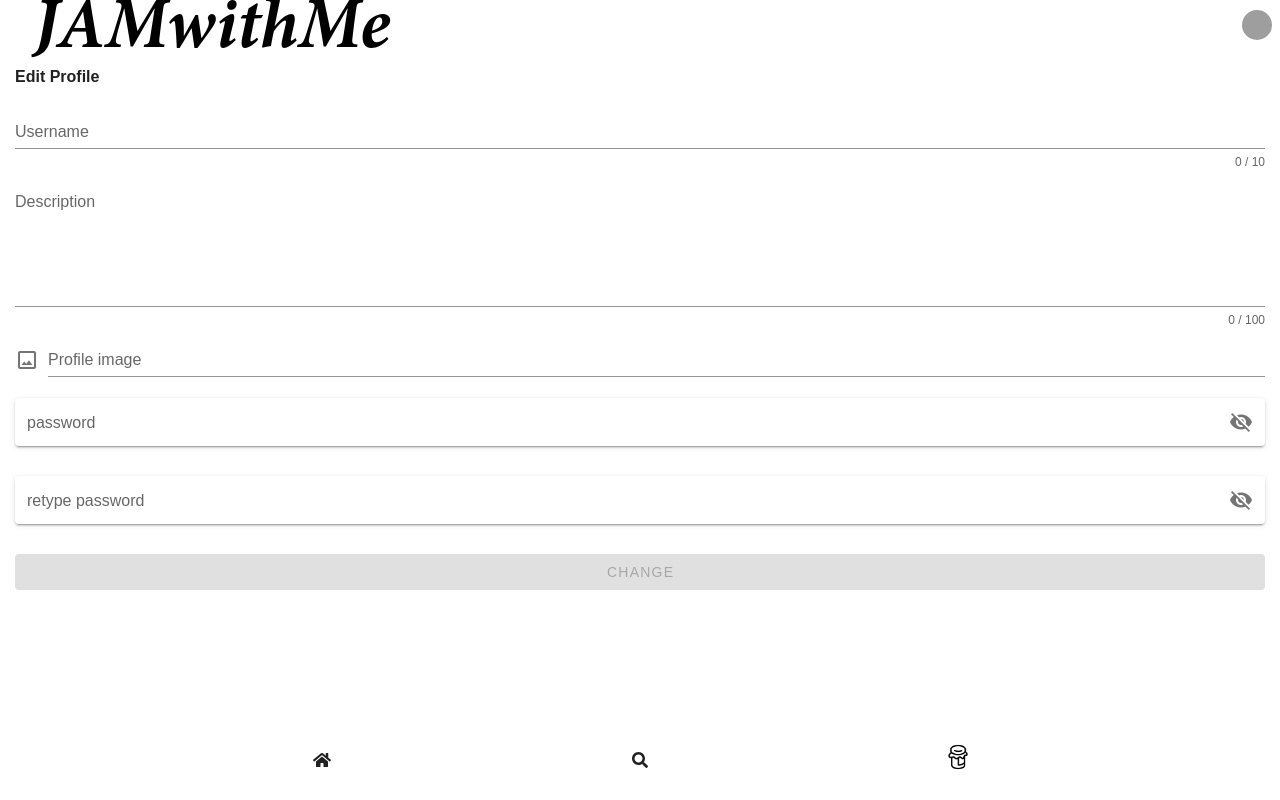
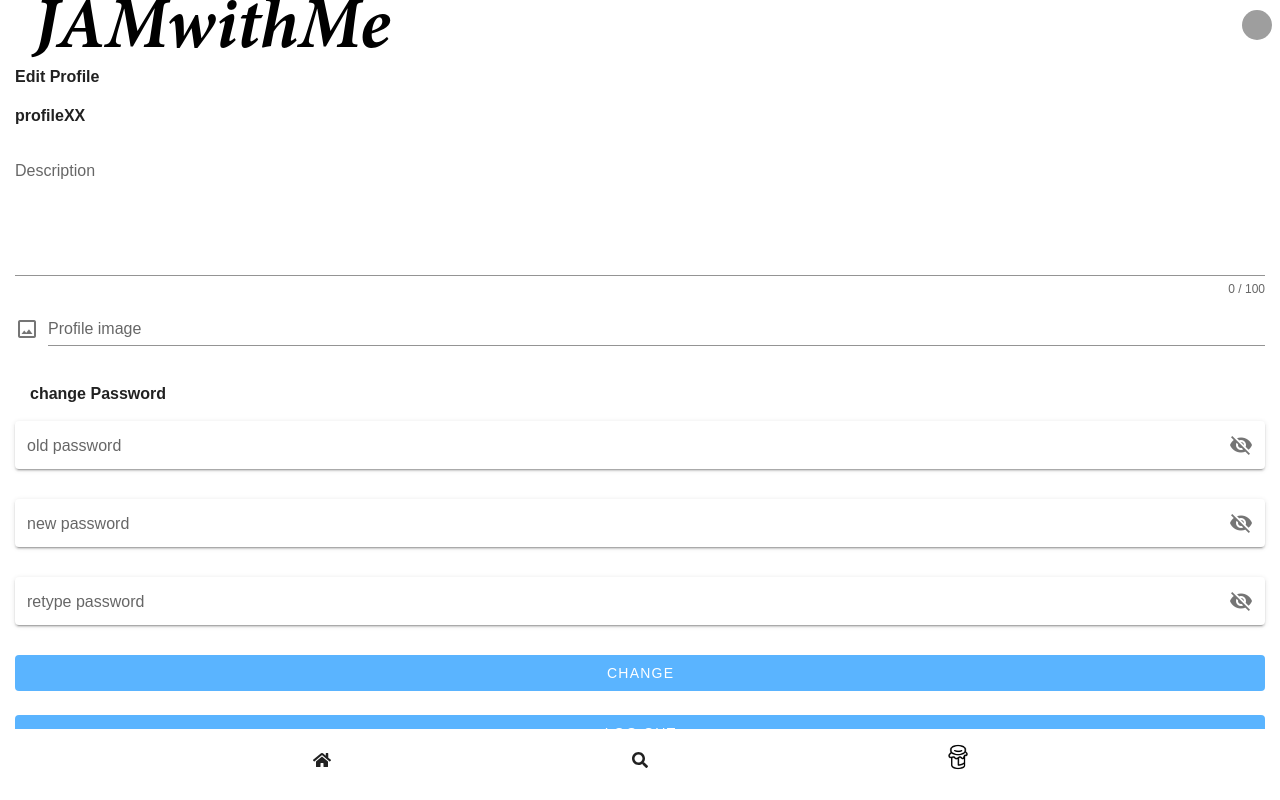
Before and after one commit to Der-Die-Das/JAMwithMe, a Vue app in the folder clientVuetify/: page /Profile in a window 1280 px wide. Built offline with nearby package versions, Linux system fonts and the light colour scheme; grey boxes are pictures that could not be loaded.

Commit message:
added some API Calls in Profile

```diff
--- a/clientVuetify/src/views/Profile.vue
+++ b/clientVuetify/src/views/Profile.vue
@@ -6,7 +6,9 @@
       </div>
       <div class="headerTopIcons">
         <i>
-           <router-link to="/Profile"><img src="https://picsum.photos/99" alt="ProfilePicture" /></router-link>
+          <router-link to="/Profile"
+            ><img src="https://picsum.photos/99" alt="ProfilePicture"
+          /></router-link>
         </i>
       </div>
     </div>
@@ -16,18 +18,11 @@
         <div class="postSettingsHeader">
           <div class="Title">Edit Profile</div>
         </div>
+        <div class="Title">profileXX</div>
         <div class="postSettingContent">
           <form>
-    <v-text-field
-      v-model="name"
-      :error-messages="nameErrors"
-      :counter="10"
-      label="Username"
-      required
-      @input="$v.name.$touch()"
-      @blur="$v.name.$touch()"
-    ></v-text-field>
             <v-textarea
+              v-model="profile.bio"
               name="input-7-1"
               label="Description"
               value=""
@@ -36,61 +31,96 @@
             ></v-textarea>
 
             <v-file-input
+              v-model="profile.userPic"
               accept="image/*"
               label="Profile image"
               prepend-icon="mdi-image-outline"
-
             ></v-file-input>
             <v-spacer></v-spacer>
           </form>
-
+          <div class="Title">change Password</div>
           <v-text-field
+            v-model="profile.oldPassword"
             :append-icon="show1 ? 'mdi-eye' : 'mdi-eye-off'"
             :type="show1 ? 'text' : 'password'"
-          name="password"
-          label="password"
+            name="old password"
+            label="old password"
             @click:append="show1 = !show1"
             solo
           ></v-text-field>
           <v-text-field
+            v-model="profile.newPassword"
             :append-icon="show2 ? 'mdi-eye' : 'mdi-eye-off'"
             :type="show2 ? 'text' : 'password'"
-          name="retype-password"
-          label="retype password"
+            name="password"
+            label="new password"
             @click:append="show2 = !show2"
             solo
           ></v-text-field>
+          <v-text-field
+            v-model="passwordCheck"
+            :append-icon="show3 ? 'mdi-eye' : 'mdi-eye-off'"
+            :type="show3 ? 'text' : 'password'"
+            name="retype-password"
+            label="retype password"
+            @click:append="show3 = !show3"
+            solo
+          ></v-text-field>
           <v-btn
+            @click="changeUserSettings"
             block
             color="secondary"
-        :disabled="!form"
-        :loading="isLoading"
             depressed
           >
             CHANGE
           </v-btn>
 
+          <br />
+          <v-btn @click="logout" block color="secondary" depressed>
+            LOG OUT
+          </v-btn>
         </div>
-
-
-
-
-
-
-
       </div>
     </div>
   </div>
 </template>
 
 <script>
+import axios from "axios";
 export default {
-    data () {
+  data() {
     return {
       show1: false,
       show2: false,
+      show3: false,
+      passwordCheck: null,
+      profile: {
+        bio: null,
+        userPic: null,
+        oldPassword: null,
+        newPassword: null,
+      },
+    };
+  },
+  methods: {
+    async logout() {
+      await axios.post("user/logout");
+      this.$router.push("/login");
+    },
+    async changeUserSettings() {
+      if (this.profile.bio !== null) {
+        await axios.post("user", {
+          bio: this.profile.bio,
+        });
+      } if (this.profile.newPassword !== null) {
+        if (this.profile.newPassword == this.passwordCheck) {
+          axios.put("user/password", {
+            oldPassword: this.profile.oldPassword,
+            newPassword: this.profile.newPassword,
+          });
         }
       }
- }
-
+    },
+  },
+};
 </script>
```
Lines whose indentation alone changed are shown as unchanged.
